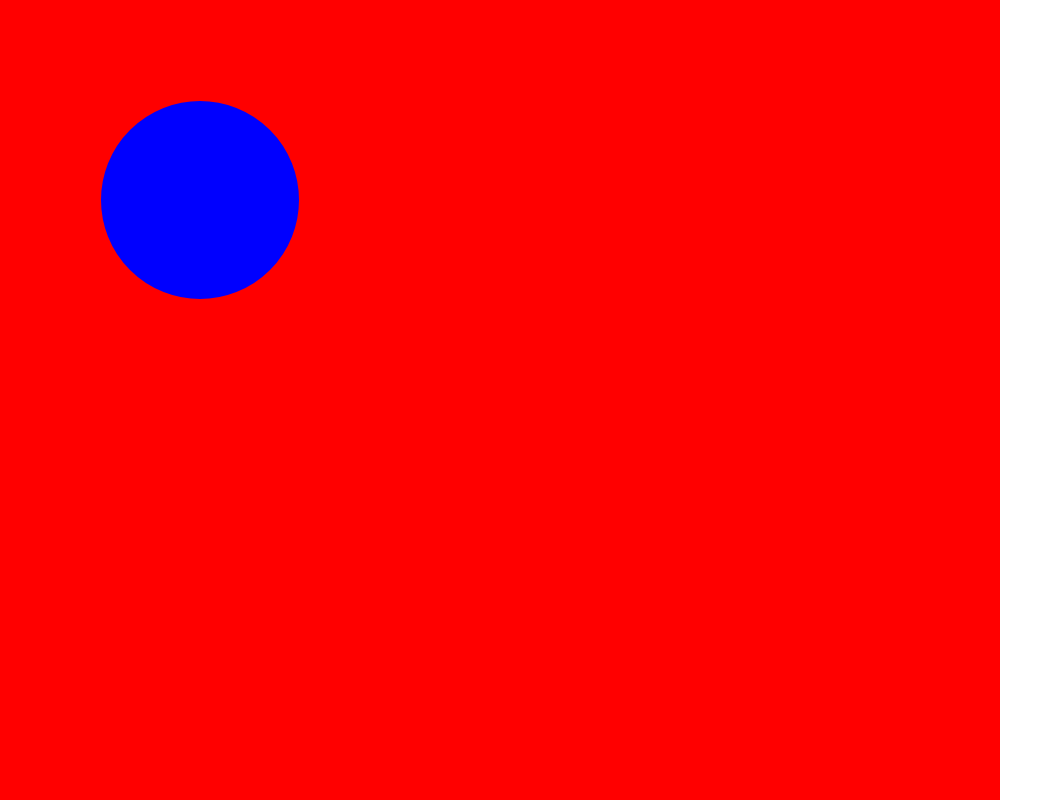
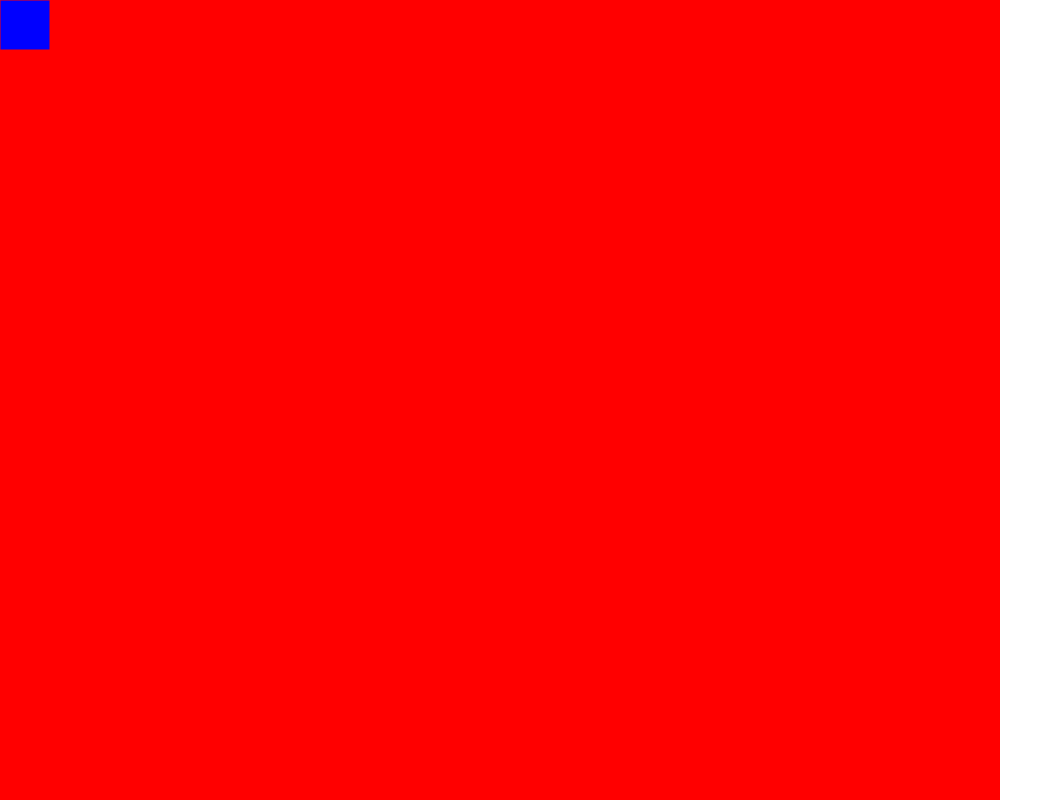
Before and after one commit to jinbaoqi/Moco, a website: page example.html in a window 1280 px wide. Both pictures are taken after a click on the element 200 px from the left and 150 px from the top of the page. Shown: the top 800 px of the page, without its empty margins (0-1063 px from the left). Drawn offline with Linux system fonts and the light colour scheme; files that its build step writes are made by us from their sources.

Commit message:
fix bugs

```diff
--- a/example.html
+++ b/example.html
@@ -18,10 +18,10 @@
         </div>
     </div>
     <script>
-        new Stage("canvas",function(stage){
+        s = new Stage("canvas",function(stage){
             var shape = new Shape();
-            shape.drawArc(1,"red",[50,50,50,0,Math.PI*2],true,"blue");
-            //shape.drawRect(1,"red",[0,0,50,50],true,"blue");
+            //shape.drawArc(1,"red",[50,50,50,0,Math.PI*2],true,"blue");
+            shape.drawRect(1,"red",[0,0,50,50],true,"blue");
             shape.on("click",function(){
                 console.log("shpae");
             });
@@ -30,8 +30,6 @@
             sprite.graphics = shape;
 
             var sprite2 = new Sprite();
-            sprite2.translateX = sprite2.translateY = 100;
-            sprite2.scaleX = sprite2.scaleY = 2;
             sprite2.addChild(sprite);
 
             stage.addChild(sprite2);
@@ -39,6 +37,13 @@
             window.sprite = sprite2;
             window.shape = shape;
         });
+
+//        var canvas = document.getElementById("canvas");
+//        var ctx = canvas.getContext("2d");
+//
+//        ctx.scale(2,2);
+//        ctx.translate(50,0);
+//        ctx.fillRect(0,0,50,50);
     </script>
 </body>
 </html>
--- a/src/DisplayObject.js
+++ b/src/DisplayObject.js
@@ -36,12 +36,10 @@ DisplayObject.prototype.show = function (cord) {
         return;
     }
 
-    if (cord == null) {
-        cord = {
-            x: 0,
-            y: 0
-        };
-    }
+    cord.scaleX *= self.scaleX;
+    cord.scaleY *= self.scaleY;
+    cord.x += self.x / cord.scaleX;
+    cord.y += self.y / cord.scaleY;
 
     if (
         (self.mask != null && self.mask.show) ||
@@ -71,18 +69,18 @@ DisplayObject.prototype.show = function (cord) {
         canvas.globalCompositeOperation = self.globalCompositeOperation;
     }
 
-    if (self.rotate != 0) {
-        canvas.translate(cord.x, cord.y);
-        canvas.rotate(self.rotate * rotateFlag);
-        canvas.translate(-cord.x, -cord.y);
+//    if (self.rotate != 0) {
+//        canvas.translate(cord.x, cord.y);
+//        canvas.rotate(self.rotate * rotateFlag);
+//        canvas.translate(-cord.x, -cord.y);
+//    }
+
+    if (self.scaleX != 1 || self.scaleY != 1) {
+        canvas.scale(self.scaleX, self.scaleY);
     }
 
     if (self.translateX != 0 || self.translateY != 0) {
         canvas.translate(self.translateX, self.translateY);
-    }
-
-    if (self.scaleX != 1 || self.scaleY != 1) {
-        canvas.scale(self.scaleX, self.scaleY);
     }
 };
 
@@ -93,9 +91,7 @@ DisplayObject.prototype.isMouseon = function (cord, pos) {
         return false;
     }
 
-    if (pos == null) {
     pos = self._getOffset();
-    }
 
     return pos;
 };
@@ -114,23 +110,29 @@ DisplayObject.prototype.dispose = function () {
 
 DisplayObject.prototype._getOffset = function () {
     var self = this,
-        parent = self.parent,
+        parents = [],
+        parent = self,
         tmp = {
             x: 0,
             y: 0,
             scaleX: 1,
             scaleY: 1
-        };
+        }, i;
 
-    while (parent && !(parent instanceof Stage)) {
+    while (parent = parent.parent) {
+        parents.push(parent);
+    }
+
+    for (i = parents.length - 1; i >= 0; i--) {
+        parent = parents[i];
+
         tmp.scaleX *= parent.scaleX;
         tmp.scaleY *= parent.scaleY;
 
-        tmp.x += parent.x + parent.translateX;
-        tmp.y += parent.y + parent.translateY;
+        tmp.x += (parent.x + parent.translateX) * tmp.scaleX;
+        tmp.y += (parent.y + parent.translateY) * tmp.scaleY;
+    }
 
-        parent = parent.parent;
-    }
     return tmp;
 };
 
--- a/src/DisplayObjectContainer.js
+++ b/src/DisplayObjectContainer.js
@@ -63,7 +63,9 @@ DisplayObjectContainer.prototype.show = function (cord) {
     if (cord == null) {
         cord = {
             x: 0,
-            y: 0
+            y: 0,
+            scaleX: 1,
+            scaleY: 1
         };
     }
 
--- a/src/Shape.js
+++ b/src/Shape.js
@@ -18,10 +18,13 @@ Shape.prototype.show = function (cord) {
     if (cord == null) {
         cord = {
             x: 0,
-            y: 0
+            y: 0,
+            scaleX: 1,
+            scaleY: 1
         };
     }
 
+    debugger;
     DisplayObject.prototype.show.call(this, cord);
 
     if (len) {
@@ -73,14 +76,14 @@ Shape.prototype.closePath = function () {
 Shape.prototype.moveTo = function (x, y) {
     var self = this;
     self._showList.push(function (cord) {
-        self.stage.ctx.moveTo(x + cord.x + self.x, y + cord.y + self.y);
+        self.stage.ctx.moveTo(x + cord.x, y + cord.y);
     });
 };
 
 Shape.prototype.lineTo = function (x, y) {
     var self = this;
     self._showList.push(function (cord) {
-        self.stage.ctx.lineTo(x + cord.x + self.x, y + cord.y + self.y);
+        self.stage.ctx.lineTo(x + cord.x, y + cord.y);
     });
 };
 
@@ -94,7 +97,7 @@ Shape.prototype.rect = function (x, y, width, height) {
     var self = this;
 
     self._showList.push(function (cord) {
-        self.stage.ctx.rect(x + cord.x + self.x, y + cord.y + self.y, width, height);
+        self.stage.ctx.rect(x + cord.x, y + cord.y, width, height);
     });
 
     self._setList.push({
@@ -121,7 +124,7 @@ Shape.prototype.arc = function (x, y, r, sAngle, eAngle, direct) {
     var self = this;
 
     self._showList.push(function (cord) {
-        self.stage.ctx.arc(x + cord.x + self.x, y + cord.y + self.y, r, sAngle, eAngle, direct);
+        self.stage.ctx.arc(x + cord.x, y + cord.y, r, sAngle, eAngle, direct);
     });
 
     self._setList.push({
@@ -138,7 +141,7 @@ Shape.prototype.drawArc = function (thickness, lineColor, pointArr, isFill, colo
         canvas = self.stage.ctx;
 
         canvas.beginPath();
-        canvas.arc(pointArr[0] + cord.x + self.x, pointArr[1] + cord.y + self.y, pointArr[2], pointArr[3], pointArr[4], pointArr[5]);
+        canvas.arc(pointArr[0] + cord.x, pointArr[1] + cord.y, pointArr[2], pointArr[3], pointArr[4], pointArr[5]);
 
         if (isFill) {
             canvas.fillStyle = color;
@@ -163,7 +166,7 @@ Shape.prototype.drawRect = function (thickness, lineColor, pointArr, isFill, col
         canvas = self.stage.ctx;
 
         canvas.beginPath();
-        canvas.rect(pointArr[0] + cord.x + self.x, pointArr[1] + cord.y + self.y, pointArr[2], pointArr[3]);
+        canvas.rect(pointArr[0] + cord.x, pointArr[1] + cord.y, pointArr[2], pointArr[3]);
 
         if (isFill) {
             canvas.fillStyle = color;
@@ -194,14 +197,14 @@ Shape.prototype.drawVertices = function (thickness, lineColor, vertices, isFill,
         canvas = self.stage.ctx;
 
         canvas.beginPath();
-        canvas.moveTo(vertices[0][0] + cord.x + self.x, vertices[0][1] + cord.y + self.y);
+        canvas.moveTo(vertices[0][0] + cord.x, vertices[0][1] + cord.y);
 
         for (i = 1; i < length; i++) {
             var pointArr = vertices[i];
-            canvas.lineTo(pointArr[0] + cord.x + self.x, pointArr[1] + cord.y + self.y);
+            canvas.lineTo(pointArr[0] + cord.x, pointArr[1] + cord.y);
         }
 
-        canvas.lineTo(vertices[0][0] + cord.x + self.x, vertices[0][1] + cord.y + self.y);
+        canvas.lineTo(vertices[0][0] + cord.x, vertices[0][1] + cord.y);
 
         if (isFill) {
             canvas.fillStyle = color;
@@ -223,8 +226,8 @@ Shape.prototype.drawLine = function (thickness, lineColor, pointArr) {
         canvas = self.stage.ctx;
 
         canvas.beginPath();
-        canvas.moveTo(pointArr[0] + cord.x + self.x, pointArr[1] + cord.y + self.y);
-        canvas.lineTo(pointArr[2] + cord.x + self.x, pointArr[3] + cord.y + self.y);
+        canvas.moveTo(pointArr[0] + cord.x, pointArr[1] + cord.y);
+        canvas.lineTo(pointArr[2] + cord.x, pointArr[3] + cord.y);
         canvas.lineWidth = thickness;
         canvas.strokeStyle = lineColor;
         canvas.closePath();
@@ -267,26 +270,39 @@ Shape.prototype.isMouseon = function (cord, pos) {
     var self = this,
         i, len, item, ax, ay, ar, ar2, ox, oy, osx, osy;
 
+    if (pos == null) {
+        pos = {
+            x: 0,
+            y: 0,
+            scaleX: 1,
+            scaleY: 1
+        };
+    }
+
+    debugger;
     pos = DisplayObject.prototype.isMouseon.call(self, cord, pos);
     cord = self._getRotateCord(cord, pos, self.rotate);
 
-    ox = self.x + pos.x + self.translateX;
-    oy = self.y + pos.y + self.translateY;
+
     osx = pos.scaleX * self.scaleX;
     osy = pos.scaleY * self.scaleY;
+
+    ox = (self.x + self.translateX) * osx + pos.x;
+    oy = (self.y + self.translateY) * osy + pos.y;
 
     for (i = 0, len = self._setList.length; i < len; i++) {
         item = self._setList[i];
 
         if (
-            item.type == "rect" &&
-            cord.x >= item.pos[0] + ox &&
-            cord.x <= item.pos[2] * osx + ox + item.pos[0] &&
-            cord.y >= item.pos[1] + oy &&
-            cord.y <= item.pos[3] * osy + oy + item.pos[1]
+                item.type == "rect" &&
+                cord.x >= item.pos[0] * osx + ox &&
+                cord.x <= (item.pos[2] + item.pos[0]) * osx + ox &&
+                cord.y >= item.pos[1]* osy + oy &&
+                cord.y <= (item.pos[3] + item.pos[1]) * osy + oy
             ) {
             return true;
-        } else if (item.type == "arc") {
+        }
+        else if (item.type == "arc") {
             ax = Math.pow(cord.x - (item.pos[0] * osx + ox), 2);
             ay = Math.pow(cord.y - (item.pos[1] * osy + oy), 2);
             ar = Math.pow(item.pos[2] * osx, 2);
--- a/src/Sprite.js
+++ b/src/Sprite.js
@@ -15,14 +15,11 @@ Sprite.prototype.show = function (cord) {
     if (cord == null) {
         cord = {
             x: 0,
-            y: 0
+            y: 0,
+            scaleX: 1,
+            scaleY: 1
         };
     }
-
-    cord = {
-        x: self.x + cord.x,
-        y: self.y + cord.y
-    };
 
     DisplayObjectContainer.prototype.show.call(self, cord);
 
@@ -111,6 +108,15 @@ Sprite.prototype.isMouseon = function (cord, pos) {
         isOn = false,
         i, len, item;
 
+    if(pos == null){
+        pos = {
+            x:0,
+            y:0,
+            scaleX: 1,
+            scaleY: 1
+        };
+    }
+
     pos = DisplayObject.prototype.isMouseon.call(self, cord, pos);
     cord = self._getRotateCord(cord, pos, self.rotate);
 
```
Also changed, not shown: dist/moco.js. Lines whose indentation alone changed are shown as unchanged.
